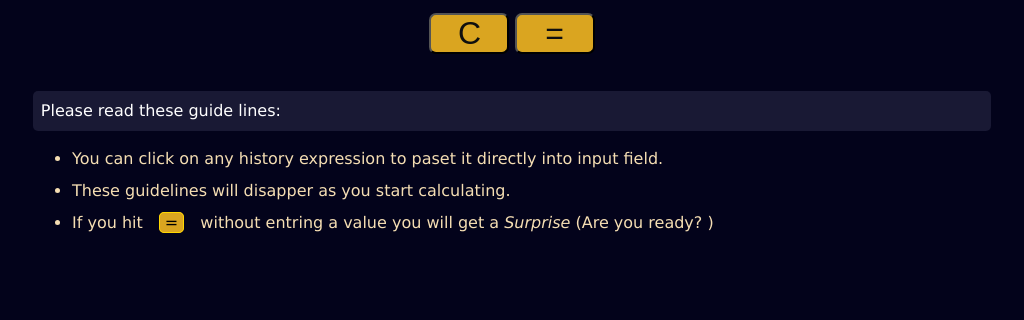
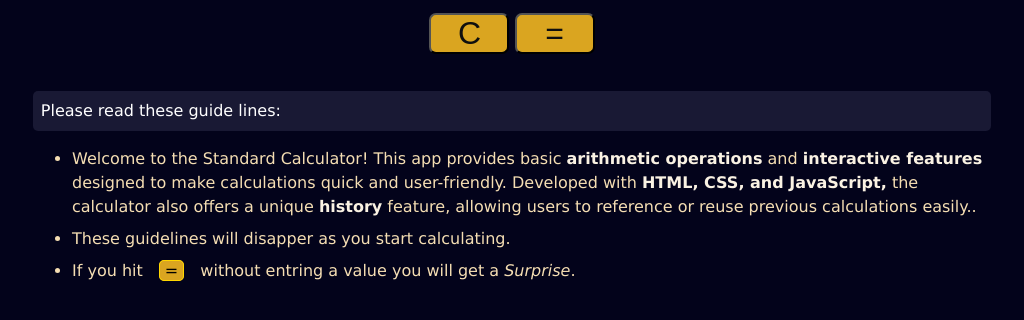
Before and after one commit to usmandev24/Standard_Calculator, a plain HTML site: page index.html in a window 1280 px wide. Shown: the part 146-466 px from the top of the page, without its empty margins (128-1152 px from the left). Drawn offline with Linux system fonts and the light colour scheme.

Commit message:
updated guidlines

```diff
--- a/index.html
+++ b/index.html
@@ -20,12 +20,12 @@
             <p id="int">Please read these guide lines:</p>
             <ul>
                 <li>
-                    You can click on any history expression to paset it directly into input field.
+                    Welcome to the Standard Calculator! This app provides basic <b>arithmetic operations</b> and <b>interactive features</b> designed to make calculations quick and user-friendly. Developed with <b>HTML, CSS, and JavaScript,</b> the calculator also offers a unique <b>history</b> feature, allowing users to reference or reuse previous calculations easily..
                 </li>
                 <li>
                     These guidelines will disapper as you start calculating.
                 </li>
-                <li>If you hit<span class="bold"> = </span> without entring a value you will get a <i>Surprise</i> (Are you ready? )</li>
+                <li>If you hit<span class="bold"> = </span> without entring a value you will get a <i>Surprise</i>.</li>
             </ul>
         </div>
         <div id="result">
--- a/styles.css
+++ b/styles.css
@@ -15,6 +15,9 @@ input {
     padding: .5rem;
     overflow: scroll;
 
+}
+b {
+    color: rgb(250, 242, 227);
 }
 h1 {
     color: rgb(237, 231, 223);
```
